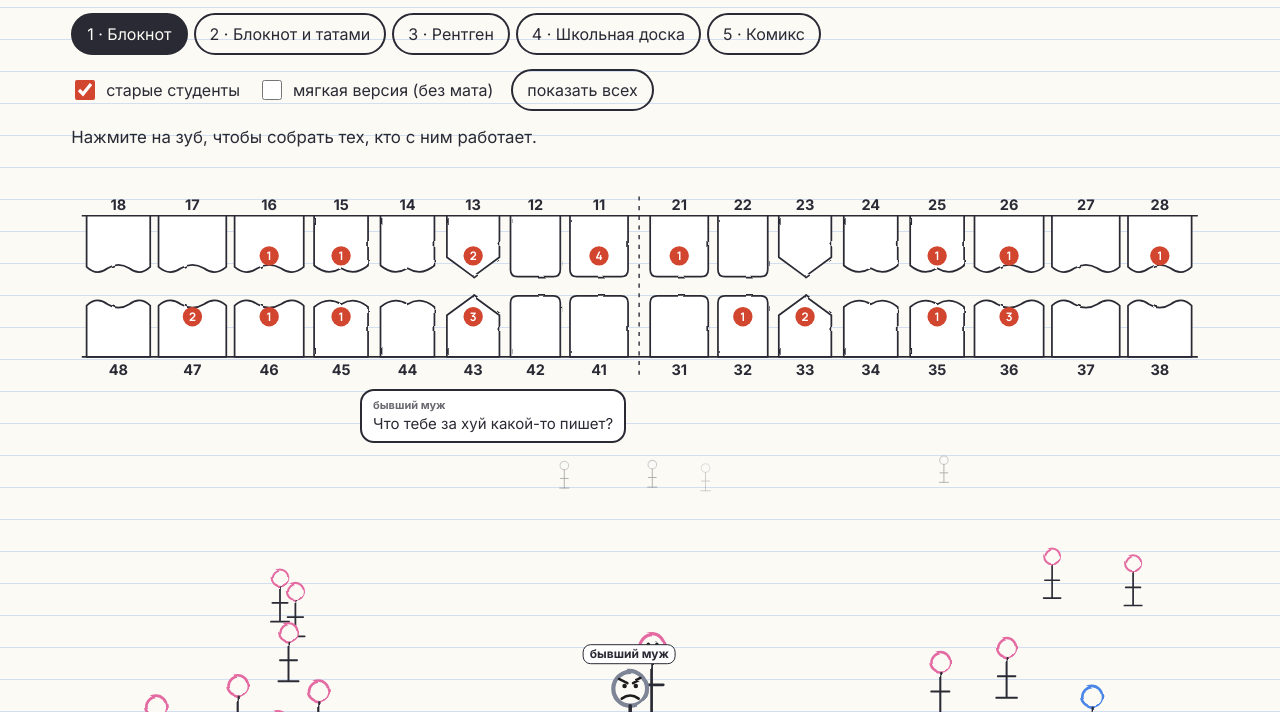
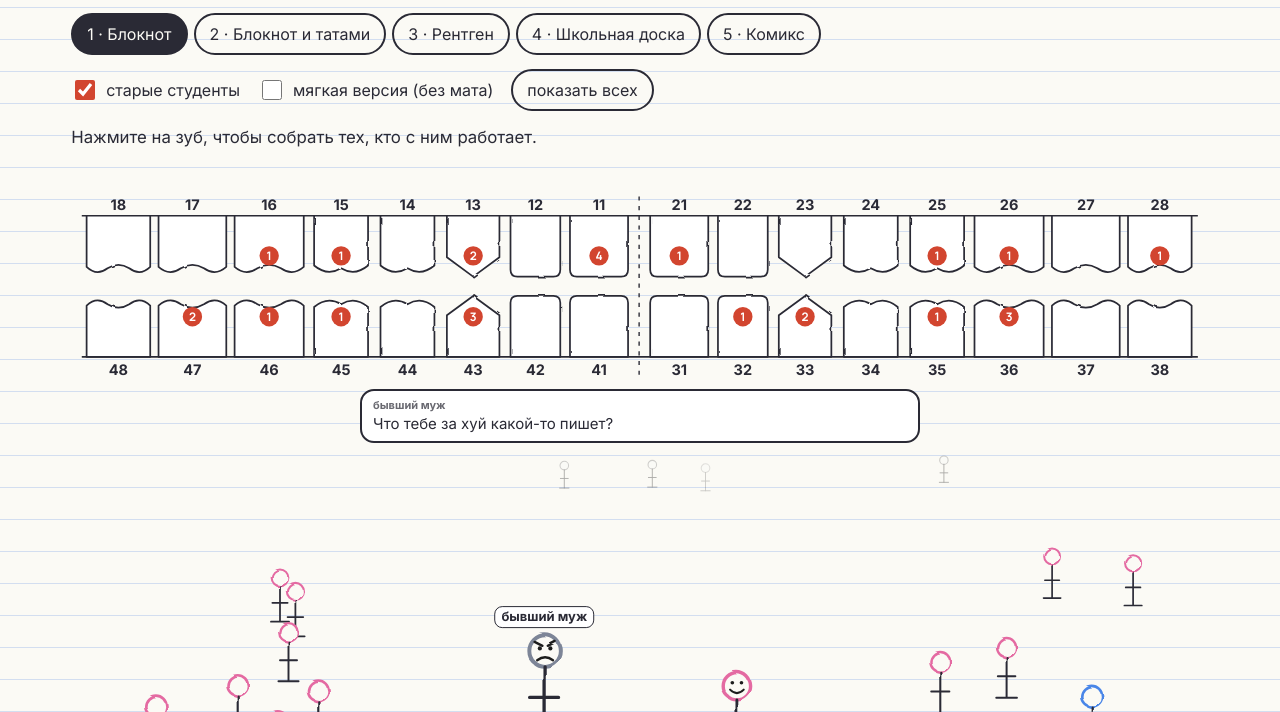
Before and after one commit to psyteeth/psylive, a plain HTML site: page index.html in a window 1280 px wide. Shown: the part 88-800 px from the top of the page. Drawn offline with Linux system fonts and the light colour scheme; a web font is replaced by a local one.

Commit message:
Smooth the fight circling, one-column dialogue, always-visible labels
Positions on the orbit are computed every frame instead of chasing
targets ten times a second; dialogue lines stack in one column; the
character and addressee labels stay visible during the fight.

Co-Authored-By: Claude Opus 5.5 <noreply@anthropic.com>

```diff
--- a/index.html
+++ b/index.html
@@ -87,12 +87,12 @@ body[data-v="5"] .hd{stroke:#111;stroke-width:3.5}body[data-v="5"] .bd{stroke-wi
 .p.fighter svg{transform:scale(calc(var(--s,1)*1.3))}.p.big.fighter svg{transform:scale(calc(var(--s,1)*1.55))}
 body[data-v="2"] .p.fighter svg{transform:scale(calc(var(--s,1)*1.75))}body[data-v="2"] .p.big.fighter svg{transform:scale(calc(var(--s,1)*2.05))}
 .p.sad.big.fighter .nm{bottom:calc(84px*var(--s,1)*1.55 + 4px)}body[data-v="2"] .p.sad.big.fighter .nm{bottom:calc(84px*var(--s,1)*2.05 + 4px)}
-.p.fighter{transition:opacity .4s}.p.speaking svg{filter:drop-shadow(0 0 6px var(--acc))}
+.p.fighter{transition:opacity .4s}.p.fighter .nm{display:block;font-size:13px;background:var(--bub);color:var(--bubi);border:1px solid var(--bubl);border-radius:8px;padding:0 6px}.p.speaking svg{filter:drop-shadow(0 0 6px var(--acc))}
 .dlg{position:absolute;left:50%;top:10px;transform:translateX(-50%);width:min(94%,560px);max-height:46%;overflow:hidden;display:flex;flex-direction:column;justify-content:flex-end;gap:6px;z-index:360;pointer-events:none;opacity:0;transition:opacity .4s}
 .dlg.on{opacity:1}
 .dl{max-width:80%;padding:7px 11px;border-radius:14px;background:var(--bub);color:var(--bubi);border:2px solid var(--bubl);font-size:15px;line-height:1.3;animation:dlin .35s ease-out;transition:opacity .4s}
 .dl small{display:block;font-size:11px;font-weight:700;opacity:.7;margin-bottom:2px}
-.dl.l{align-self:flex-start}.dl.r{align-self:flex-end}
+.dl{align-self:center;width:100%;max-width:100%}
 .dl.pa{background:#eceef3;color:#2a2d38;border-color:#8a90a3}.dl.paa{background:#e6e3f5;color:#2a2440;border-color:#7a6fb0}
 .dl.pb{background:#ffe9a6;color:#2a1d00;border-color:#d9a400;font-weight:600}
 @keyframes dlin{from{transform:translateY(14px);opacity:0}}
@@ -243,7 +243,10 @@ const place=p=>{const s=(.5+.55*p.y)*(p.old?.7:1)*(AW<520?.8:1);
   p.el.classList.toggle('r',p.x*AW>Math.max(AW*.5,AW-230))};
 let last=performance.now();
 const tick=t=>{const dt=Math.min(50,t-last);last=t;
-  for(const p of P){const dx=p.tx-p.x,dy=p.ty-p.y,d=Math.hypot(dx,dy);
+  for(const p of P){
+    if(p.orb&&t>=p.orb.t0){const o=p.orb,th=o.ph+(t-o.t0)*o.w; // плавное кружение по эллипсу, считается в каждом кадре
+      p.x=p.tx=o.cx+o.R*Math.cos(th);p.y=p.ty=o.cy+o.r*Math.sin(th);p.moving=false;place(p);continue}
+    const dx=p.tx-p.x,dy=p.ty-p.y,d=Math.hypot(dx,dy);
     if(RM){p.x=p.tx;p.y=p.ty;p.moving=false}
     else if(d>.004){const v=Math.min(p.sp*dt*(!p.lock&&zone&&p.x>zone.l&&p.x<zone.r&&p.y<zone.b?3.5:1)*(chase&&!p.old?(p===chase.p?2.4:1.9):1),d);p.x+=dx/d*v;p.y+=dy/d*v*.6;p.walk+=dt;p.moving=true}
     else{p.moving=false;if(!p.lock){if(!p.next)p.next=t+800+Math.random()*3800;else if(t>p.next){p.next=0;target(p)}}}
@@ -340,9 +343,9 @@ const commScene=done=>{const list=(DATA.comm||[]).filter(c=>P[c[0]]&&!P[c[0]].ol
   s.x=left?-.06:1.06;s.y=s.ty=cy;s.tx=cx+(left?-R:R);s.sp=.00022;P.push(s);
   p.lock=true;p.tx=cx+(left?R:-R);p.ty=cy;p.el.classList.add('fighter');setFace(p,'улыбка');const sp0=p.sp;p.sp=.00022;
   clear([p],cx,cy);zone={l:cx-R-.16,r:cx+R+.16,t:0,b:Math.min(.98,cy+r+.18)};DLG.innerHTML='';DLG.classList.add('on');
-  // кружение: друг напротив друга по эллипсу вокруг центра татами
-  let th=left?Math.PI:0;
-  const orbit=setInterval(()=>{if(RM)return;th+=.05;p.tx=cx+R*Math.cos(th);p.ty=cy+r*Math.sin(th);s.tx=cx-R*Math.cos(th);s.ty=cy-r*Math.sin(th)},110);
+  // кружение: друг напротив друга по эллипсу вокруг центра татами, круг примерно за 14 секунд
+  const T0=performance.now()+3000,W=RM?0:2*Math.PI/14000;
+  p.orb={cx,cy,R,r,ph:left?0:Math.PI,t0:T0,w:W};s.orb={cx,cy,R,r,ph:left?Math.PI:0,t0:T0,w:W};
   const nameP=p.name,nameS=role||'адресат',sideS=left?'l':'r',sideP=left?'r':'l';
   let t=3200;const at=(ms,fn)=>setTimeout(fn,ms),step=(who,name,txt,kind,side)=>{const ms=readMs(txt,'dialog');at(t,()=>dlgSay(who,name,txt,kind,side));t+=ms+500;return t};
   step(s,nameS,said,'',sideS);
@@ -356,7 +359,7 @@ const commScene=done=>{const list=(DATA.comm||[]).filter(c=>P[c[0]]&&!P[c[0]].ol
         zone={l:.12,r:.88,t:0,b:.97};act.filter(o=>o!==p&&!o.lock).forEach(o=>{o.next=0;target(o)})});
       at(tp+4200,()=>{portalEl().classList.remove('on')});t+=4600}
   }
-  at(t+800,()=>{clearInterval(orbit);DLG.classList.remove('on');s.tx=left?-.14:1.14;setFace(p,'');p.sp=sp0;p.el.classList.remove('fighter');release([p])});
+  at(t+800,()=>{p.orb=null;s.orb=null;DLG.classList.remove('on');s.tx=left?-.14:1.14;setFace(p,'');p.sp=sp0;p.el.classList.remove('fighter');release([p])});
   at(t+3800,()=>{DLG.innerHTML='';s.el.remove();P.splice(P.indexOf(s),1);done(3000)})};
 
 /* грустнолицый: «папа», «мама», «альфа-жертва»… студент говорит ему фразу точки Б; все молчат */
```
